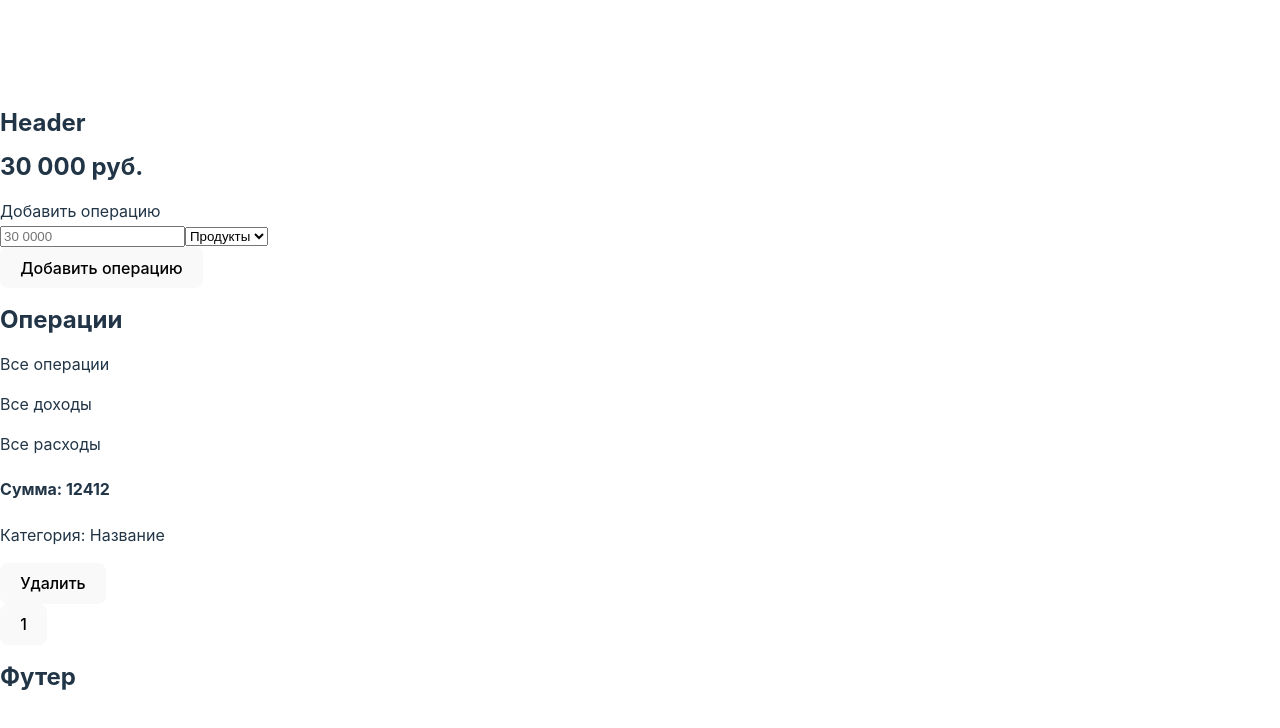
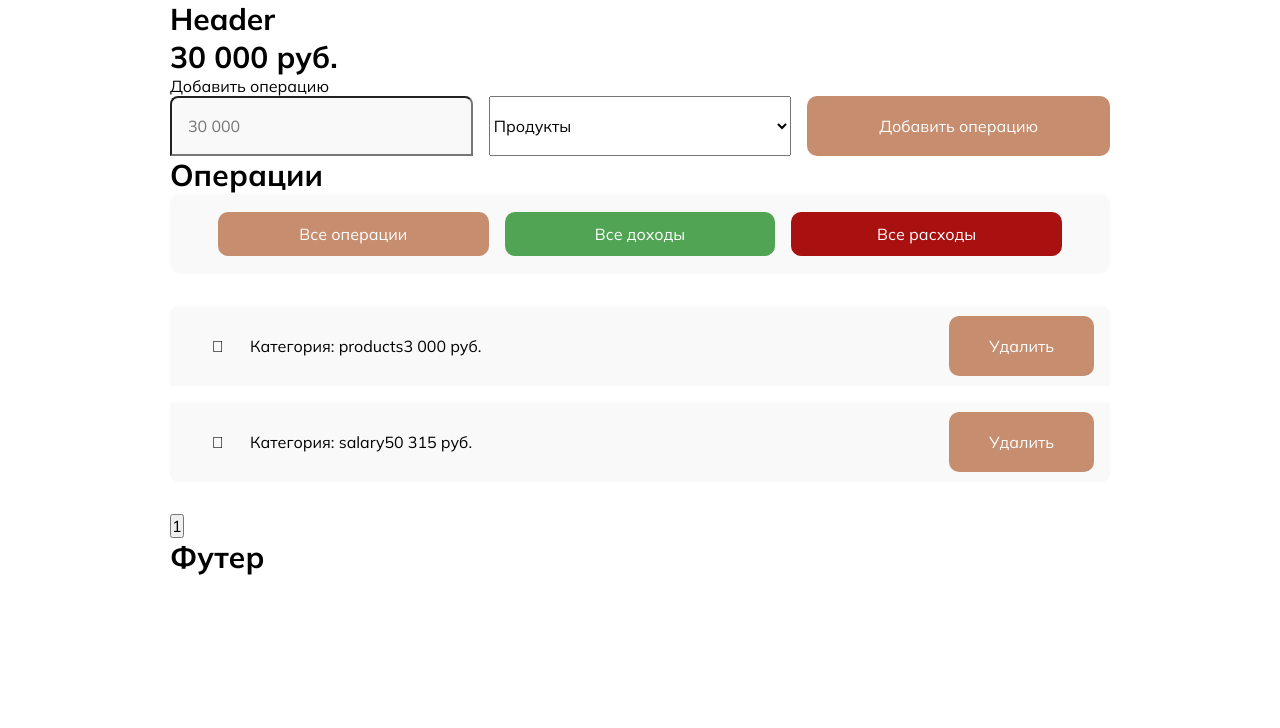
Before and after one commit to EloVVV/budget-react-app, a React (Vite) app: page / in a window 1280 px wide. Shown: the top 728 px of the page. Built offline with nearby package versions, Linux system fonts and the light colour scheme.

Commit message:
Adding Stylez

```diff
--- a/index.html
+++ b/index.html
@@ -4,7 +4,20 @@
     <meta charset="UTF-8" />
     <link rel="icon" type="image/svg+xml" href="/vite.svg" />
     <meta name="viewport" content="width=device-width, initial-scale=1.0" />
-    <title>Vite + React</title>
+    <link rel="preconnect" href="https://fonts.googleapis.com">
+    <link rel="preconnect" href="https://fonts.gstatic.com" crossorigin>
+
+    <link rel="stylesheet"
+    href="https://cdnjs.cloudflare.com/ajax/libs/font-awesome/6.2.1/css/all.min.css"
+    integrity="sha512-MV7K8+y+gLIBoVD59lQIYicR65iaqukzvf/nwasF0nqhPay5w/9lJmVM2hMDcnK1OnMGCdVK+iQrJ7lzPJQd1w=="
+    crossorigin="anonymous"
+    referrerpolicy="no-referrer" />
+
+    <link href="https://fonts.googleapis.com/css2?family=Mulish:wght@400;500;700;800&display=swap" rel="stylesheet">
+
+
+
+    <title>Budget React App</title>
   </head>
   <body>
     <div id="root"></div>
--- a/src/index.css
+++ b/src/index.css
@@ -1,70 +1,142 @@
-:root {
-  font-family: Inter, Avenir, Helvetica, Arial, sans-serif;
+*, *::after, *::before {
+  margin: 0;
+  padding: 0;
+  box-sizing: border-box;
+
+  font-family: 'Mulish', sans-serif;
+
   font-size: 16px;
-  line-height: 24px;
-  font-weight: 400;
-
-  color-scheme: light dark;
-  color: rgba(255, 255, 255, 0.87);
-  background-color: #242424;
-
-  font-synthesis: none;
-  text-rendering: optimizeLegibility;
-  -webkit-font-smoothing: antialiased;
-  -moz-osx-font-smoothing: grayscale;
-  -webkit-text-size-adjust: 100%;
 }
 
-a {
-  font-weight: 500;
-  color: #646cff;
-  text-decoration: inherit;
+h1 {
+  font-size: 38px;
+  font-weight: 800;
 }
-a:hover {
-  color: #535bf2;
+
+h2 {
+  font-size: 30px;
+  font-weight: 600;
 }
 
 body {
-  margin: 0;
-  display: flex;
-  place-items: center;
-  min-width: 320px;
-  min-height: 100vh;
+
 }
 
-h1 {
-  font-size: 3.2em;
-  line-height: 1.1;
+.container {
+  max-width: 960px;
+  margin: 0 auto;
+  padding: 0 10px;
 }
 
-button {
-  border-radius: 8px;
-  border: 1px solid transparent;
-  padding: 0.6em 1.2em;
-  font-size: 1em;
-  font-weight: 500;
-  font-family: inherit;
-  background-color: #1a1a1a;
+.button {
+  display: flex;
+  flex-direction: row;
+  align-items: center;
+  justify-content: center;
+
+  text-align: center;
+
   cursor: pointer;
-  transition: border-color 0.25s;
-}
-button:hover {
-  border-color: #646cff;
-}
-button:focus,
-button:focus-visible {
-  outline: 4px auto -webkit-focus-ring-color;
+
+  border: none;
+  outline: none;
+  border-radius: 10px;
+
+  padding: 20px 40px;
+
+  font-size: 16px;
+  font-weight: 400;
+
+  color: #fff;
+  background-color: rgb(198, 141, 111);
 }
 
-@media (prefers-color-scheme: light) {
-  :root {
-    color: #213547;
-    background-color: #ffffff;
-  }
-  a:hover {
-    color: #747bff;
-  }
-  button {
-    background-color: #f9f9f9;
-  }
+.add_operations .add_operations-content {
+  display: grid;
+  grid-template-columns: repeat(3, 1fr);
+
+  gap: 16px;
 }
+
+.add_operations-conteonent {
+  padding: 9px;
+  border-radius: 10px;
+  bottom: none;
+  outline: none;
+
+  background-repeat: 10px;
+  box-shadow: 0px, 10px, 20px, -10px rgba (0 ,0 ,0 ,0.3);
+}
+
+.operations-filter {
+  display: grid;
+  grid-template-columns: repeat(3, 1fr);
+  gap: 16px;
+
+  background-color: #F9F9FA;
+
+  padding: 18px 48px;
+
+  border-radius: 10px;
+}
+
+.button.sm {
+  padding: 12px 32px;
+}
+
+.button.green {
+  background-color: rgb(81, 164, 83);
+}
+
+.button.red {
+  background-color: rgb(169, 16, 16);
+}
+
+.operations-box {
+  display: flex;
+  flex-direction: column;
+
+  gap: 16px;
+
+  margin: 32px 0;
+}
+
+.operation:first-child {
+  border-radius: 8px 8px 0 0;
+}
+
+.operation:last-child {
+  border-radius: 0 0 8px 8px;
+}
+
+.operation {
+  display: flex;
+  flex-direction: row;
+  align-items: center;
+  justify-content: space-between;
+
+  padding: 8px 16px;
+  background-color: #f9f9fa;
+}
+
+.operation_info {
+  display: flex;
+  flex-direction: row;
+  align-items: center;
+  justify-content: center;
+}
+
+.operation .circle {
+
+  --size: 64px;
+
+  display: flex;
+  flex-direction: row;
+  align-items: center;
+  justify-content: center;
+
+  border-radius: 50%;
+
+  width: var(--size);
+  height: var(--size);
+}
--- a/src/pages/HomePage.jsx
+++ b/src/pages/HomePage.jsx
@@ -1,3 +1,39 @@
+// INCOME - доходы
+//  EXPENSE - расходы
+
+const OPERATION_TYPES = {
+    INCOME: "income",
+    EXPENSE: "expence"
+};
+
+const OPERATIONS = [
+    {
+        id: 1,
+        category: "products",
+        value: 3000,
+        type: "expense",
+        date: new Date()
+    },
+    {
+        id: 2,
+        category: "salary",
+        value: 50315,
+        type: "income",
+        date: new Date()
+    }
+];
+
+// Форматирование чисел
+const formatNumber = (value) => {
+    return Intl.NumberFormat('ru-Ru').format(parseInt(value));
+}
+
+// Функция форм. для денег
+
+const formatMoney = (value) => {
+    return `${formatNumber(value)} руб.`;
+}
+
 const HomePage = () => {
 
     return (
@@ -5,7 +41,7 @@ const HomePage = () => {
             <div className="container">
                 <div className="balance">
                     <h2>
-                        30 000 руб.
+                        {formatMoney(30000)}
                     </h2>
                 </div>
                 <div className="add_operations">
@@ -13,37 +49,56 @@ const HomePage = () => {
                         Добавить операцию
                     </div>
                     <div className="add_operations-content">
-                        <div className="operations-inputs">
+                        {/* <div className="operations-inputs">
+
+                        </div> */}
                         <input
-                            type="number"
+                        type="text"
                         className="operation"
-                            placeholder="30 0000"/>
+                        placeholder="30 000"/>
                         <select name="category" id="">
                             <option value="products">Продукты</option>
                         </select>
-                        </div>
                         <button className="button add_operation">Добавить операцию</button>
                     </div>
                 </div>
                 <div className="operations">
+
                     <h2 className="operation_title">
                         Операции
                     </h2>
-                    <div className="operations-filte">
-                        <p>Все операции</p>
-                        <p>Все доходы</p>
-                        <p>Все расходы</p>
+                    <div className="operations-filter">
+                        <button className="button sm">Все операции</button>
+                        <button className="button sm green">Все доходы</button>
+                        <button className="button sm red">Все расходы</button>
                     </div>
                     <div className="operations-box">
-                        <div className="operation">
+                        {
+                            OPERATIONS.map((operation) => {
+                                return (
+                                    <div key={operation.id} className="operation">
                                         <div className="operation_info">
-                                <h4 className="total">Сумма: 12412</h4>
-                                <p className="category">Категория: Название</p>
+                                            <div className={`circle ${operation.type === OPERATION_TYPES.INCOME ? "income" : "expense"}`}>
+                                                {
+                                                    operation.type === OPERATION_TYPES.INCOME ?
+                                                    <i className="fa-solid fa-money-bill"></i>
+                                                    :
+                                                    <i className="fa-solid fa-shop"></i>
+                                                }
+
+
+                                            </div>
+
+                                            <p className="category">Категория: {operation.category}</p>
+                                            <p className="total">{formatMoney(operation.value)}</p>
                                         </div>
                                         <div className="operation_actions">
                                             <button className="button delete_button">Удалить</button>
                                         </div>
                                     </div>
+                                );
+                            })
+                        }
                     </div>
                     <div className="pagination">
                         <button className="pagination_button">
```
Lines whose indentation alone changed are shown as unchanged.
